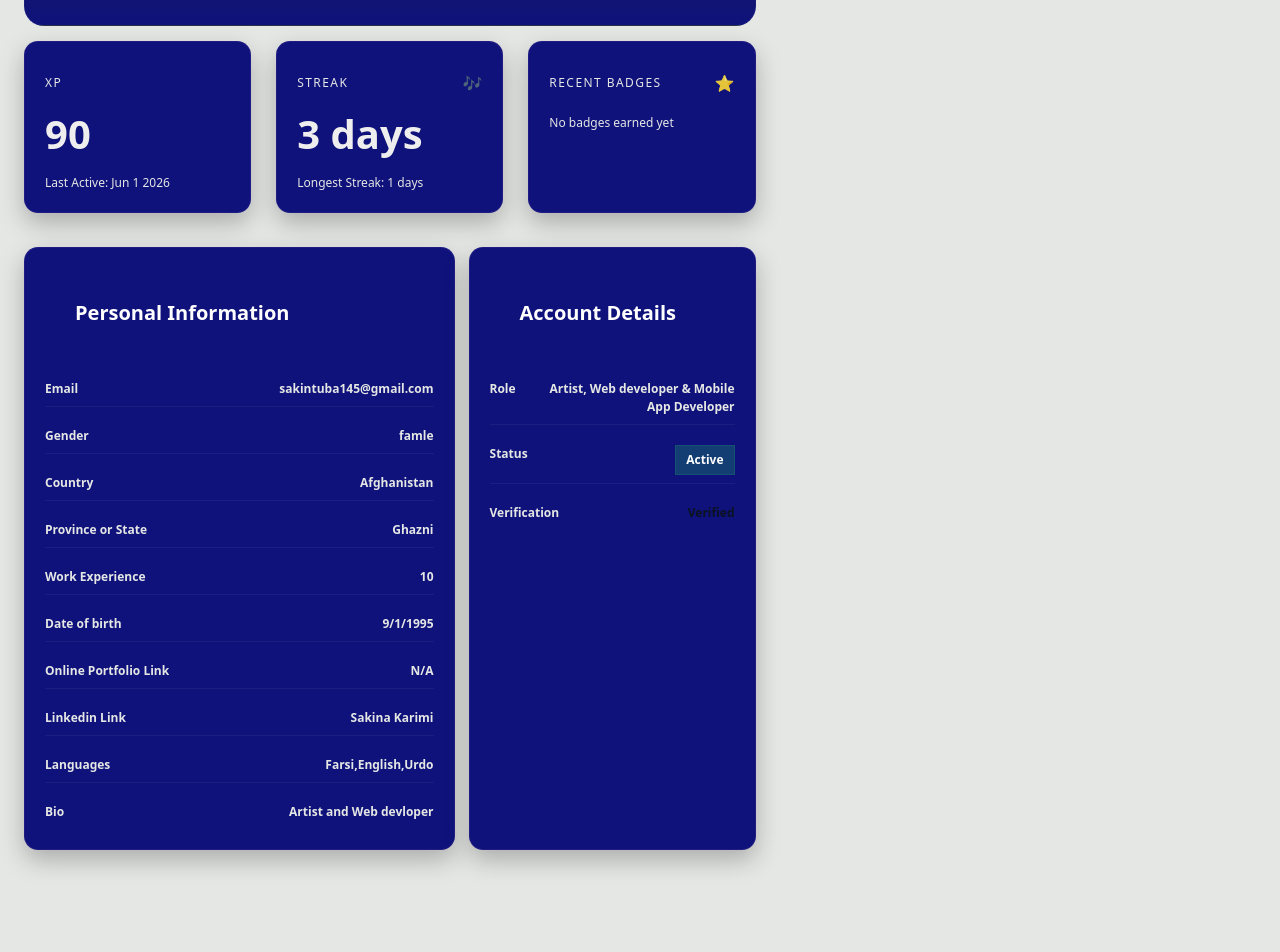
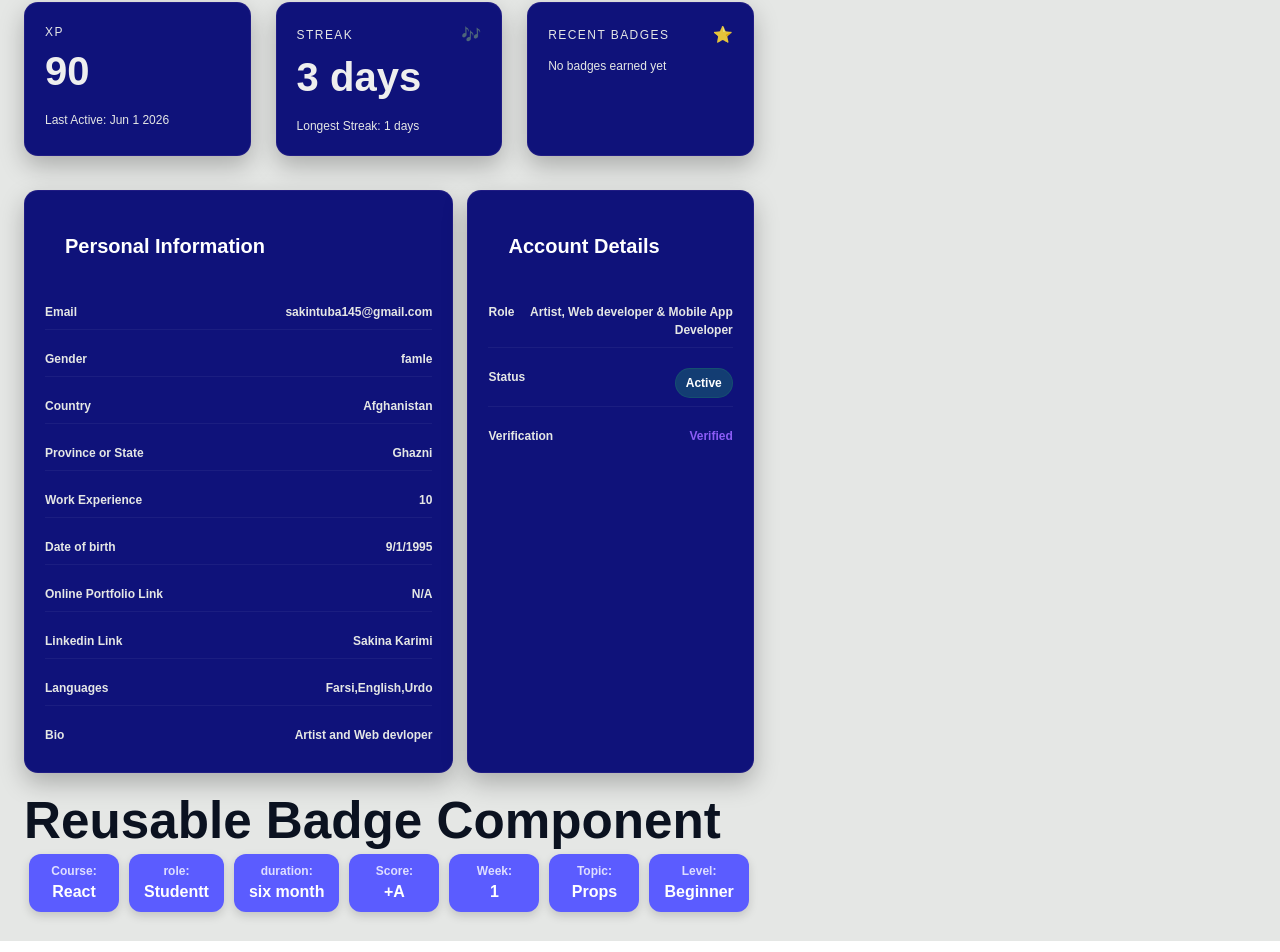
Before and after one commit to sakinatuba145/myProfile, a React (Vite) app: page / in a window 1280 px wide. Shown: the part 256-1208 px from the top of the page. Built offline with nearby package versions, Linux system fonts and the light colour scheme.

Commit message:
Update App.css

```diff
--- a/src/App.css
+++ b/src/App.css
@@ -1,13 +1,20 @@
 
-* { box-sizing: border-box;}
+* {
+   box-sizing: border-box;
+   margin: 0;
+   padding: 0;
+   font-family: 'Arial', sans-serif;
+}
+
 body {
-  margin: 0;
   background: #e5e7e5;
-  color: #e5e7e5
+  color: #0b1220;
 }
 .page {
   min-height: 100vh;
   padding: 24px;
+  max-width: 1200px;
+  margin: 0;
 }
 
 .layout {
@@ -18,7 +25,7 @@ body {
 .topHeader {
   background: linear-gradient(180deg, #1e293b 0%, #0f127a 100%);
   border-radius: 20px;
-  padding: 42px;
+  padding: 24px;
   border: 1px solid rgba(225, 225, 225, 0.05);
 }
 
@@ -132,7 +139,6 @@ body {
 
 .card {
   margin-bottom: 20px;
-
   background: #0f127a;
   border: 1px solid rgba(200,130,230,0.09);
   border-radius: 14px;
@@ -188,7 +194,7 @@ body {
   margin: 0 0 14px 0;
   font-size: 20px;
   color: #ffffff;
-  padding: 30px;
+  padding: 20px;
 
 }
 
@@ -226,7 +232,7 @@ text-align: right;
 .pill {
  display: inline-block;
  padding: 5px 10px;
- border-radius: 999;
+ border-radius: 999px;
  background: rgba(34, 190, 95,0.25);
  border: 1px solid rgba(35,190,95,0.15);
  color: #ffffff;
@@ -234,14 +240,45 @@ text-align: right;
 }
 
 .verified {
-  color: #0b1220;
+  color: #8b5cf6;
   font-weight: 900;
+}
+.badge {
+  display: inline-block;
+  background: #5b5cff;
+  color: #fff;
+  padding: 8px 15px;
+  border-radius: 12px;
+  font-weight: 700;
+  margin: 5px;
+  min-width: 90px;
+  text-align: center;
+  box-shadow: 0 4px 10px rgba(0,0,0,0.15);
+}
+
+.badgeLabel {
+font-size: 12px;
+display: block;
+opacity: 0.8;
+}
+.badgeValue {
+font-size: 16px;
+font-weight: 900;
+margin-top: 2px;
 }
 
 @media (max-width: 900px) {
   .statGrid {
     grid-template-columns: 1fr;
   }
+  .topHeader {
+    flex-direction: column;
+    align-items: center;
+    text-align: center;
+  }
+  .topHeaderContent{
+font-size: 28px;
+  }
   .profileName {
     font-size: 25px;
   }
```
